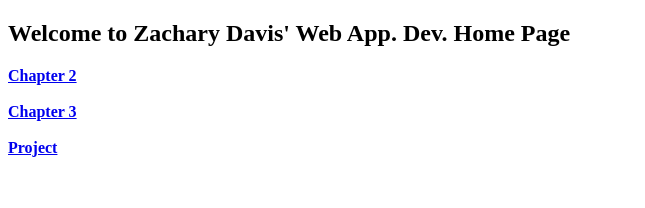
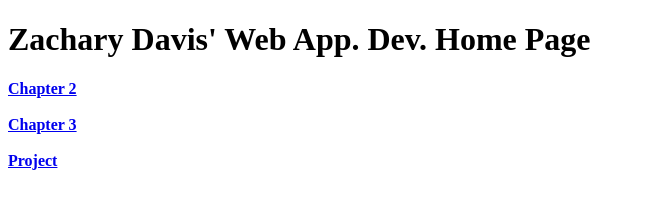
Before and after one commit to zdavis2026/WebDevRepo, a plain HTML site: page index.html in a window 1280 px wide. Shown: the whole page, without its empty margins (0-645 px from the left). Drawn offline with Linux system fonts and the light colour scheme.

Commit message:
Update index.html

```diff
--- a/index.html
+++ b/index.html
@@ -5,7 +5,7 @@
 <meta charset="utf-8">
 </head>
 <body>
-<h2>Welcome to Zachary Davis' Web App. Dev. Home Page</h2>
+<h1>Zachary Davis' Web App. Dev. Home Page</h1>
 <nav>
   <b><a href="chapter2.html">Chapter 2</a><br><br>
   <a href="chapter3.html">Chapter 3</a><br><br>
```
